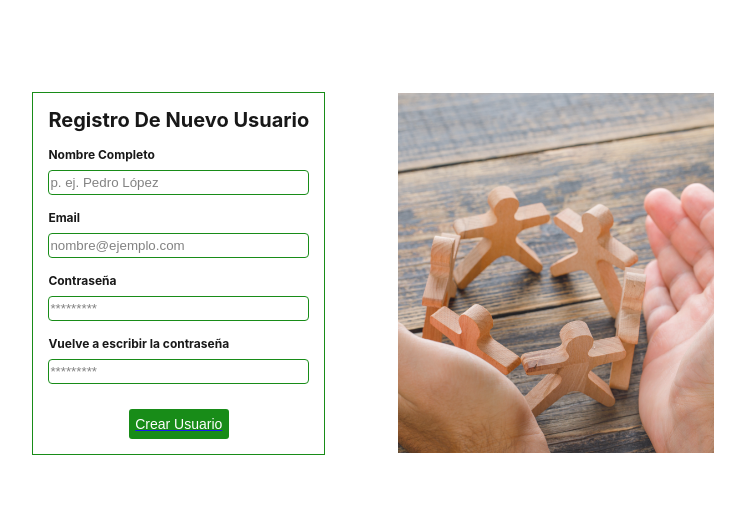
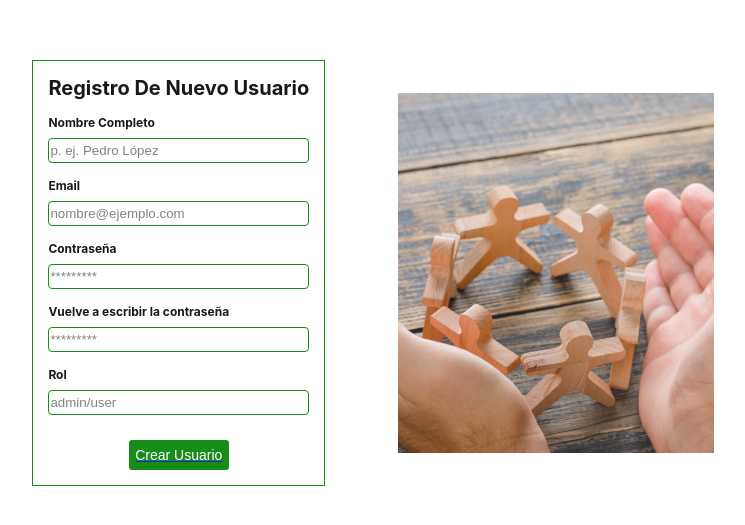
Before and after one commit to programateacademy/6-Corporaci-n-Semilla-de-Esperanzas-Front-end, a React (Create React App) app: page /NewUser in a window 1280 px wide. Shown: the part 127-652 px from the top of the page, without its empty margins (240-985 px from the left). Built offline with nearby package versions, Linux system fonts and the light colour scheme.

Commit message:
routes v3

```diff
--- a/src/App.css
+++ b/src/App.css
@@ -649,6 +649,7 @@ select{
     font-size: 13px;
   }
 }
+
 @media (max-width: 330px) {
   .send-form{
     margin-top: 30px;
@@ -658,6 +659,7 @@ select{
     font-size: 13px;
   }
 }
+
 .send-form button{
   width: 110px;
   height: 35px;
@@ -665,6 +667,7 @@ select{
   background-color: #008000;
   color: white;
   border-style: none;
+  cursor: pointer;
 }
 
 @media (max-width: 650px) {
--- a/src/components/NewUser.jsx
+++ b/src/components/NewUser.jsx
@@ -27,6 +27,9 @@ export const NewUser = () => {
                         <label for="repeatpassword">Vuelve a escribir la contraseña</label>
                         <input type="text" id="repeatpassword" placeholder="*********" />
 
+                        <label for="repeatpassword">Rol</label>
+                        <input type="text" id="rol" placeholder="admin/user" />
+
                         <Link to='/'><button className="button-newuser" type="submit">Crear Usuario</button></Link>
 
                     </form>
```
